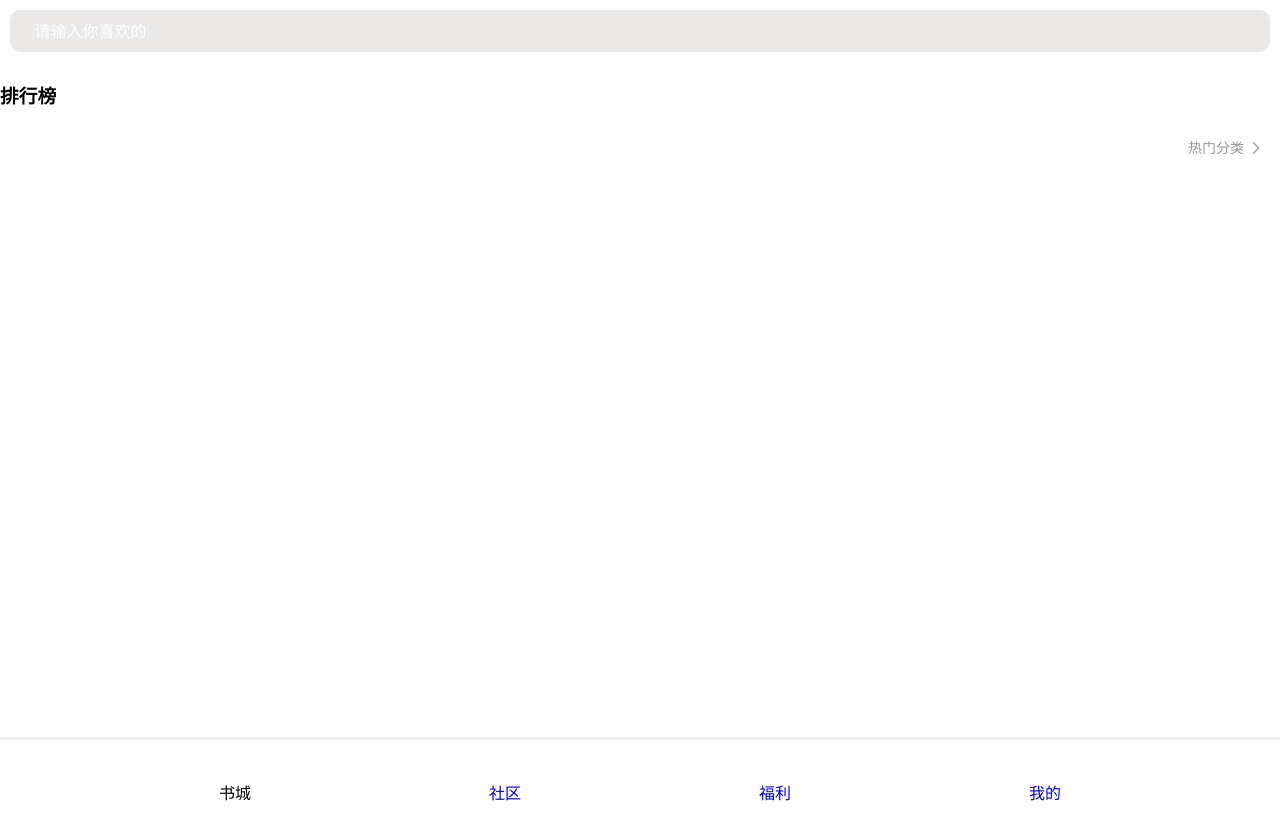
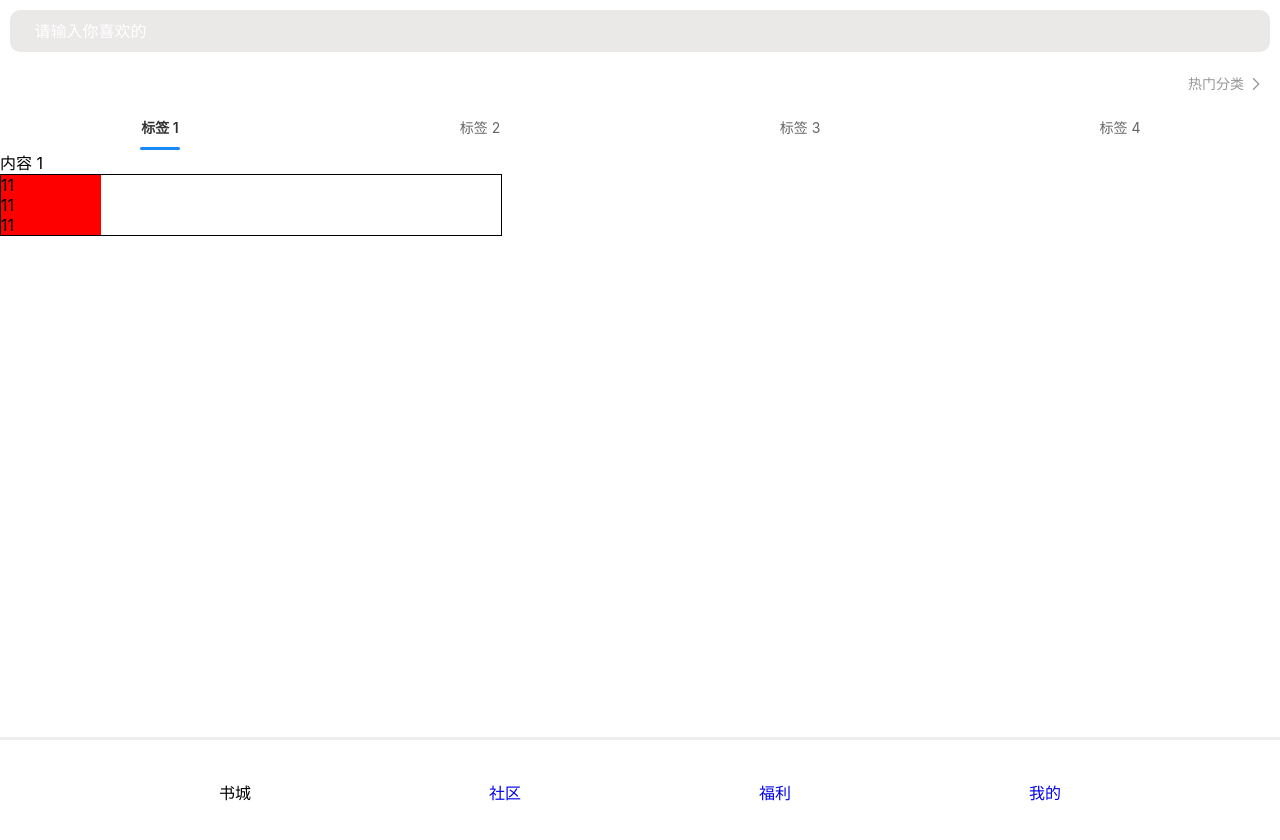
Before and after one commit to zBo1997/doubby-app, a Vue app: page /#/index in a window 1280 px wide. Shown: the top 840 px of the page. Built offline with nearby package versions, Linux system fonts and the light colour scheme; a web font is replaced by a local one.

Commit message:
tab页面

```diff
--- a/src/assets/css/index.css
+++ b/src/assets/css/index.css
@@ -70,13 +70,6 @@
     color: rgba(0, 0, 0, 0.5);
 }
 
-/* 分类 排行榜 暂未使用 */
-/* .charts{
-    display: flex;
-    justify-content: space-between;
-    padding: 10px;
-} */
-
 .poplist {
     padding: 10px;
     text-align: center;
@@ -94,3 +87,8 @@
     padding: 10px 20px;
     background-color: #c4c1c1;
 }
+
+.poplist .active {
+    background-color: #f5cb3b;
+    color: #fff;
+}
--- a/src/views/index/charts.vue
+++ b/src/views/index/charts.vue
@@ -3,7 +3,7 @@
 
 
         <van-sticky>
-            <h3>排行榜</h3>
+            <!-- <h3>排行榜</h3> -->
             <Popup />
         </van-sticky>
 
--- /dev/null
+++ b/src/views/index/chartstab.vue
@@ -0,0 +1,36 @@
+<template>
+    <div class="chatrstab">
+        <van-tabs v-model:active="active">
+            <van-tab title="标签 1">内容 1</van-tab>
+            <van-tab title="标签 2">内容 2</van-tab>
+            <van-tab title="标签 3">内容 3</van-tab>
+            <van-tab title="标签 4">内容 4</van-tab>
+        </van-tabs>
+    </div>
+    <div class="box">
+        <div class="box-item">11</div>
+        <div class="box-item">11</div>
+        <div class="box-item">11</div>
+
+    </div>
+</template>
+
+<script setup>
+import { ref } from 'vue'
+const active = ref(0)
+
+</script>
+
+
+<style scoped>
+.box {
+    width: 500px;
+    border: 1px solid;
+}
+
+.box-item {
+    width: 100px;
+    background-color: red;
+
+}
+</style>
--- a/src/views/index/index.vue
+++ b/src/views/index/index.vue
@@ -1,7 +1,8 @@
 <template>
-    <div>
+    <div class="container">
         <Header />
         <Charts />
+        <Chartstab />
     </div>
     <div style="height: 1000px;">
 
@@ -11,6 +12,7 @@
 <script setup>
 import Header from "./header.vue"
 import Charts from "./charts.vue"
+import Chartstab from "./chartstab.vue"
 import { ref } from 'vue'
 
 
--- a/src/views/index/popup.vue
+++ b/src/views/index/popup.vue
@@ -5,12 +5,7 @@
             <div class="poplist">
                 <h4>热门分类</h4>
                 <ul>
-                    <li>首页</li>
-                    <li>爽文</li>
-                    <li>男生</li>
-                    <li>女生</li>
-                    <li>女生</li>
-                    <li>武侠</li>
+                    <li v-for="(v, i) in popuplist" :key="i" @click="n = i" :class="n == i ? 'active' : ''">{{ v }}</li>
                 </ul>
             </div>
         </van-popup>
@@ -23,6 +18,12 @@ const show = ref(false)
 const showPopup = () => {
     show.value = true
 }
+const popuplist = ref([
+    "首页", "都市", "历史", '游戏', '悬疑'
+])
+// 点击常量，点击以后变换动态绑定对应样式
+const n = ref(0)
+
 </script>
 
 
```
